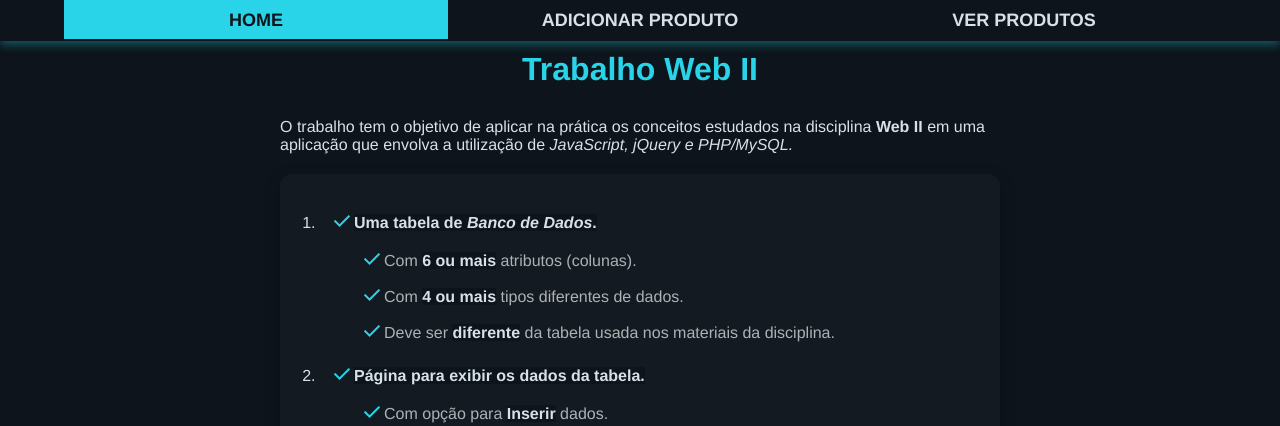
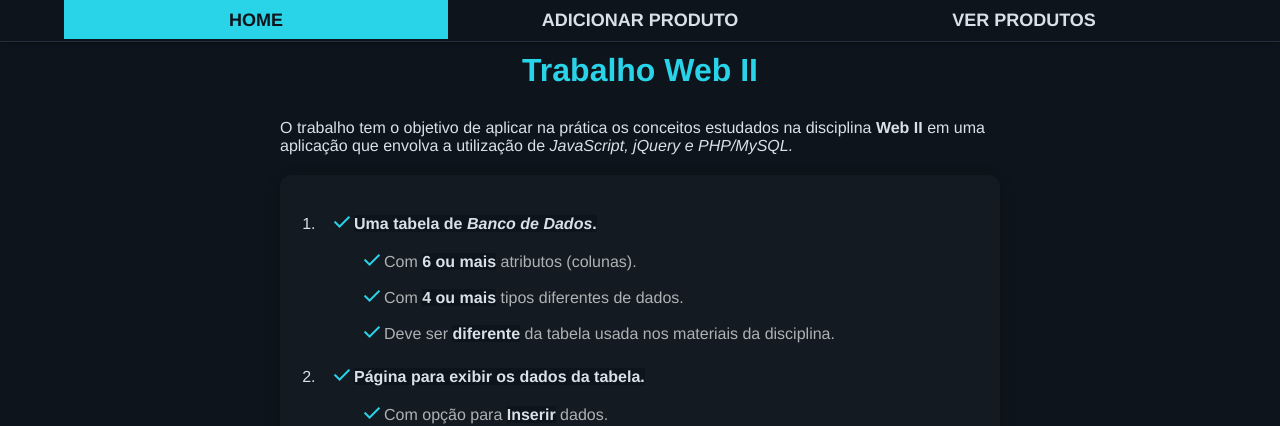
Before and after one commit to LeoRDG/trabalho-webII, a PHP site: page /php/paginas/index.php in a window 1280 px wide. Shown: the top 426 px of the page. Run offline with PHP 8.4, Linux system fonts and the light colour scheme.

Commit message:
ajustes visuais

```diff
--- a/css/style.css
+++ b/css/style.css
@@ -282,6 +282,10 @@ label:has(input:checked) {
     font-weight: bold;
 }
 
+label:has(input:disabled) {
+    cursor: default;
+}
+
 label input{
     transform: translate(0, 2px);
     margin: 0 2px;
@@ -327,7 +331,8 @@ ul.menu {
     left: 0;
     background-color: var(--bg);
     margin-bottom: 10px;
-    box-shadow: 0 3px 10px var(--sombra);
+    box-shadow: 0 2px 4px var(--sombra-card);
+    border-bottom: 1px solid var(--border);
 }
 
 .menu li {
--- a/js/ajax_produto.js
+++ b/js/ajax_produto.js
@@ -1,5 +1,8 @@
 $(window).on("load", () => {
-    $(".produto").on("click", function () { carregar_produto(this) });
+    $(".produto").on("click", function (e) {
+        if ($(e.target).is('a') ) return;
+        carregar_produto(this);
+    });
 });
 
 
--- a/php/include/head.php
+++ b/php/include/head.php
@@ -2,7 +2,7 @@
 <meta name="viewport" content="width=device-width, initial-scale=1.0">
 <link rel="preconnect" href="https://fonts.googleapis.com">
 <link rel="preconnect" href="https://fonts.gstatic.com" crossorigin>
-<link rel="stylesheet" href="https://fonts.googleapis.com/css2?family=Material+Symbols+Outlined:opsz,wght,FILL,GRAD@20..48,100..700,0..1,-50..200&display=swap">
+<link rel="stylesheet" href="https://fonts.googleapis.com/css2?family=Material+Symbols+Outlined:opsz,wght,FILL,GRAD@20..48,100..700,0..1,-50..200&text=first_page+last_page+edit+delete+check+close">
 <link rel="stylesheet" href="../../css/style.css">
 <title>Trabalho Web II</title>
 <script src="../../js/jQuery.js"></script>
--- a/php/include/produto_template.php
+++ b/php/include/produto_template.php
@@ -40,7 +40,7 @@ catch (Exception $e) {
     <small class="erro" hidden></small>
     <datalist id="marcas">
         <?php foreach ($marcas as $m): ?>
-            <option value=<?= $m ?>>
+            <option value="<?= $m ?>">
         <?php endforeach ?>
     </datalist>
 </div>
@@ -51,7 +51,7 @@ catch (Exception $e) {
     <small class="erro" hidden></small>
     <datalist id="categorias">
         <?php foreach ($categorias as $c): ?>
-            <option value=<?= $c ?>>
+            <option value="<?= $c ?>">
         <?php endforeach ?>
     </datalist>
 </div>
```
Also changed, not shown: css/ver_produtos.css (+3 -9 lines).
